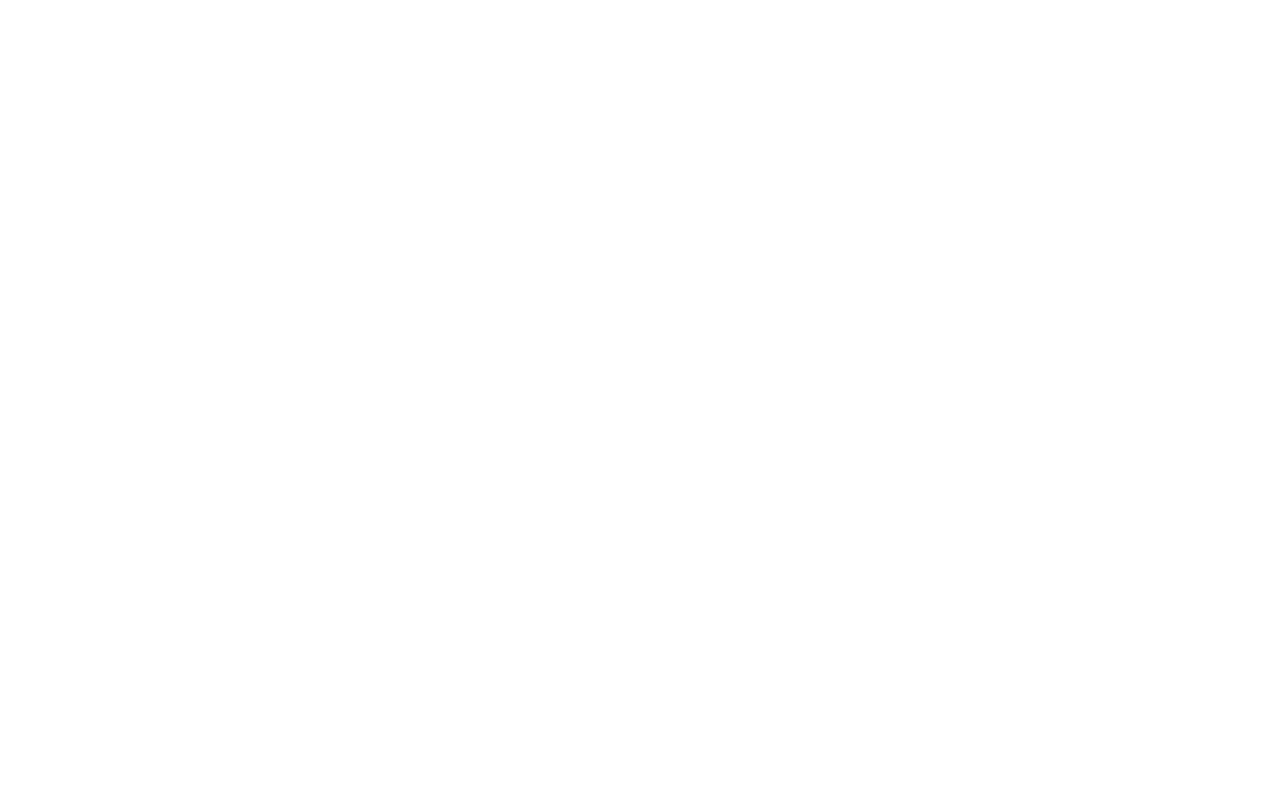
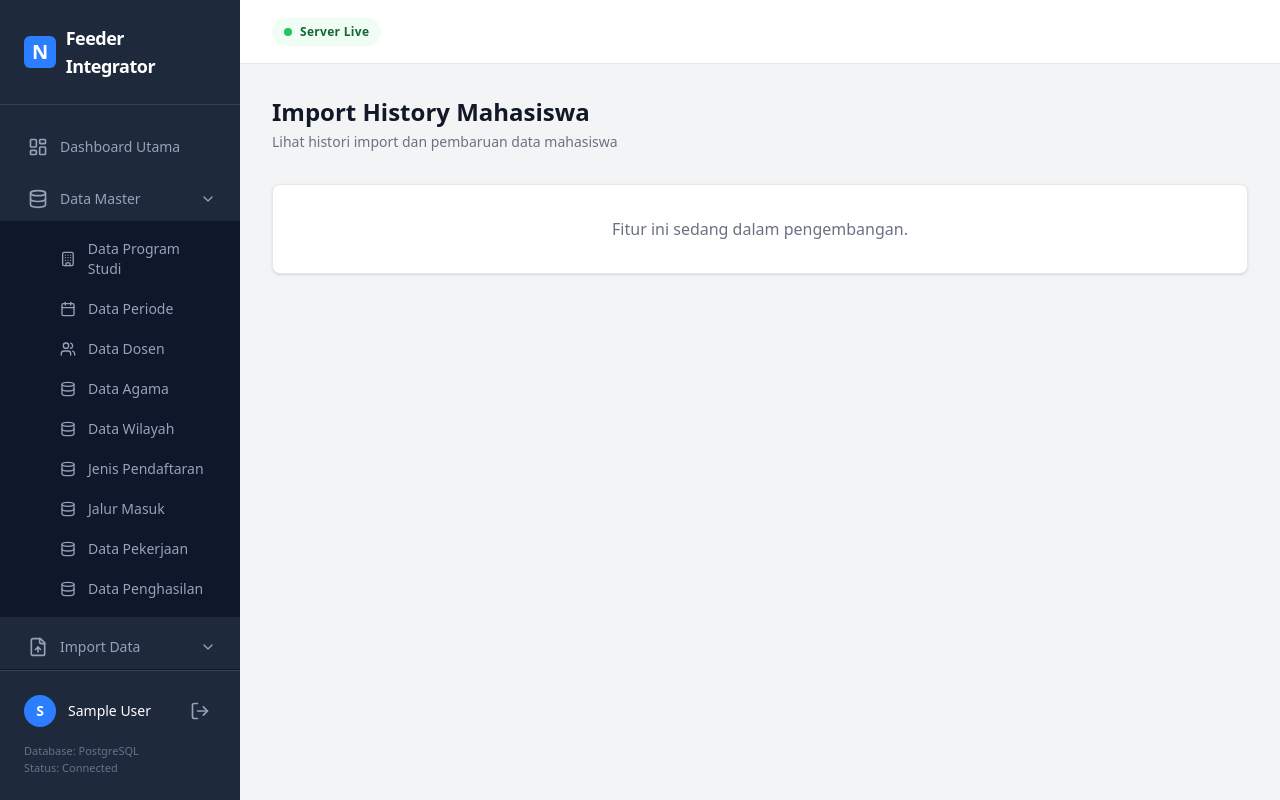
Before and after one commit to elfintermedia-glitch/importfeeder, a React (Vite) app: page /students/history in a window 1280 px wide. Before the commit this address had no page. Built offline with nearby package versions, Linux system fonts and the light colour scheme; sample sign-in values are in the browser's storage.

Commit message:
feat: add student import update and history pages
Organize student import features into a submenu, adding routes and initial page components for updating student data and viewing import history.

```diff
--- a/src/App.tsx
+++ b/src/App.tsx
@@ -11,6 +11,8 @@ import { Layout } from './components/Layout.tsx';
 import { Dashboard } from './pages/Dashboard.tsx';
 import { Configuration } from './pages/Configuration.tsx';
 import { Students } from './pages/Students.tsx';
+import { ImportUpdateMahasiswa } from './pages/ImportUpdateMahasiswa.tsx';
+import { ImportHistoryMahasiswa } from './pages/ImportHistoryMahasiswa.tsx';
 import { ProgramStudi } from './pages/ProgramStudi.tsx';
 import { DataPeriode } from './pages/DataPeriode.tsx';
 import { DataDosen } from './pages/DataDosen.tsx';
@@ -54,6 +56,8 @@ const AppRoutes = () => {
       >
         <Route index element={<Dashboard />} />
         <Route path="students" element={<Students />} />
+        <Route path="students/update" element={<ImportUpdateMahasiswa />} />
+        <Route path="students/history" element={<ImportHistoryMahasiswa />} />
         <Route path="import-kurikulum" element={<ImportKurikulum />} />
         <Route path="programs" element={<ProgramStudi />} />
         <Route path="periods" element={<DataPeriode />} />
--- a/src/components/Layout.tsx
+++ b/src/components/Layout.tsx
@@ -8,6 +8,7 @@ export const Layout: React.FC = () => {
   const location = useLocation();
   const [dataMasterOpen, setDataMasterOpen] = useState(true);
   const [importDataOpen, setImportDataOpen] = useState(true);
+  const [importMahasiswaOpen, setImportMahasiswaOpen] = useState(false);
   const [superAdminOpen, setSuperAdminOpen] = useState(false);
 
   const navigation = [
@@ -170,17 +171,55 @@ export const Layout: React.FC = () => {
             </button>
             {importDataOpen && (
               <div className="bg-[#0F172A] py-2">
+                <div>
+                  <button
+                    onClick={() => setImportMahasiswaOpen(!importMahasiswaOpen)}
+                    className="w-full flex items-center justify-between px-6 py-2.5 text-sm text-[#94A3B8] hover:bg-[#1E293B] hover:text-white transition-all border-l-4 border-transparent cursor-pointer"
+                  >
+                    <div className="flex items-center gap-[12px] pl-8">
+                      <Users className="h-4 w-4" />
+                      <span>Import Mahasiswa</span>
+                    </div>
+                    {importMahasiswaOpen ? <ChevronDown className="h-4 w-4" /> : <ChevronRight className="h-4 w-4" />}
+                  </button>
+                  {importMahasiswaOpen && (
+                    <div className="bg-[#0B1120] py-1">
                       <Link
                         to="/students"
-                  className={`flex items-center gap-[12px] pl-14 pr-6 py-2.5 text-sm transition-all border-l-4 ${
+                        className={`flex items-center gap-[12px] pl-[72px] pr-6 py-2 text-sm transition-all border-l-4 ${
                           location.pathname === '/students'
                             ? 'bg-[#1E293B] text-white border-blue-500'
                             : 'text-[#94A3B8] hover:bg-[#1E293B] hover:text-white border-transparent'
                         }`}
                       >
                         <Users className="h-4 w-4" />
-                  <span>Data Mahasiswa Baru</span>
+                        <span>Import Baru</span>
                       </Link>
+                      <Link
+                        to="/students/update"
+                        className={`flex items-center gap-[12px] pl-[72px] pr-6 py-2 text-sm transition-all border-l-4 ${
+                          location.pathname === '/students/update'
+                            ? 'bg-[#1E293B] text-white border-blue-500'
+                            : 'text-[#94A3B8] hover:bg-[#1E293B] hover:text-white border-transparent'
+                        }`}
+                      >
+                        <Users className="h-4 w-4" />
+                        <span>Import Update Mahasiswa</span>
+                      </Link>
+                      <Link
+                        to="/students/history"
+                        className={`flex items-center gap-[12px] pl-[72px] pr-6 py-2 text-sm transition-all border-l-4 ${
+                          location.pathname === '/students/history'
+                            ? 'bg-[#1E293B] text-white border-blue-500'
+                            : 'text-[#94A3B8] hover:bg-[#1E293B] hover:text-white border-transparent'
+                        }`}
+                      >
+                        <Users className="h-4 w-4" />
+                        <span>Import History Mahasiswa</span>
+                      </Link>
+                    </div>
+                  )}
+                </div>
                 <Link
                   to="/import-kurikulum"
                   className={`flex items-center gap-[12px] pl-14 pr-6 py-2.5 text-sm transition-all border-l-4 ${
--- /dev/null
+++ b/src/pages/ImportHistoryMahasiswa.tsx
@@ -0,0 +1,15 @@
+import React from 'react';
+
+export const ImportHistoryMahasiswa: React.FC = () => {
+  return (
+    <div className="p-8">
+      <div className="mb-8">
+        <h1 className="text-2xl font-bold text-[#111827]">Import History Mahasiswa</h1>
+        <p className="text-[#6B7280] mt-1 text-sm">Lihat histori import dan pembaruan data mahasiswa</p>
+      </div>
+      <div className="bg-white rounded-lg shadow-sm border border-gray-200 p-8 text-center text-gray-500">
+        Fitur ini sedang dalam pengembangan.
+      </div>
+    </div>
+  );
+};
--- /dev/null
+++ b/src/pages/ImportUpdateMahasiswa.tsx
@@ -0,0 +1,15 @@
+import React from 'react';
+
+export const ImportUpdateMahasiswa: React.FC = () => {
+  return (
+    <div className="p-8">
+      <div className="mb-8">
+        <h1 className="text-2xl font-bold text-[#111827]">Import Update Mahasiswa</h1>
+        <p className="text-[#6B7280] mt-1 text-sm">Update data mahasiswa melalui file Excel</p>
+      </div>
+      <div className="bg-white rounded-lg shadow-sm border border-gray-200 p-8 text-center text-gray-500">
+        Fitur ini sedang dalam pengembangan.
+      </div>
+    </div>
+  );
+};
--- a/src/pages/Students.tsx
+++ b/src/pages/Students.tsx
@@ -473,7 +473,7 @@ export const Students: React.FC = () => {
     <div className="p-8">
       <div className="flex justify-between items-center mb-8">
         <div>
-          <h1 className="text-2xl font-bold text-[#111827]">Data Mahasiswa Baru</h1>
+          <h1 className="text-2xl font-bold text-[#111827]">Import Mahasiswa</h1>
           <p className="text-[#6B7280] mt-1 text-sm">Kelola dan sinkronisasi data mahasiswa ke PDDIKTI</p>
         </div>
 
```
Lines whose indentation alone changed are shown as unchanged.
